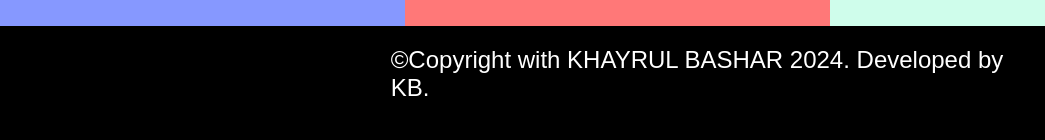
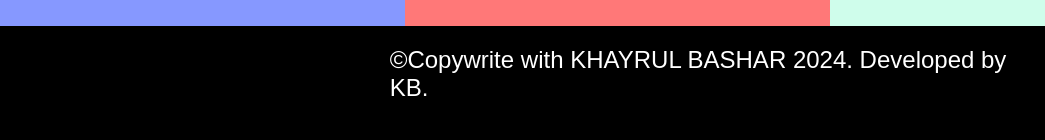
Before and after one commit to KhayrulBasharBD/class-07, a plain HTML site: page index.html in a window 1280 px wide. Shown: the part 4674-4814 px from the top of the page, 235-1280 px from the left. Drawn offline with Linux system fonts and the light colour scheme.

Commit message:
Update index.html

```diff
--- a/index.html
+++ b/index.html
@@ -174,7 +174,7 @@
 			</ul>
 		</div>
 		<p class="copyright">
-			&copy;Copyright with KHAYRUL BASHAR 2024. Developed by KB.
+			&copy;Copywrite with KHAYRUL BASHAR 2024. Developed by KB.
 		</p>
 	</footer>
 	<!-- end footer  -->
```
